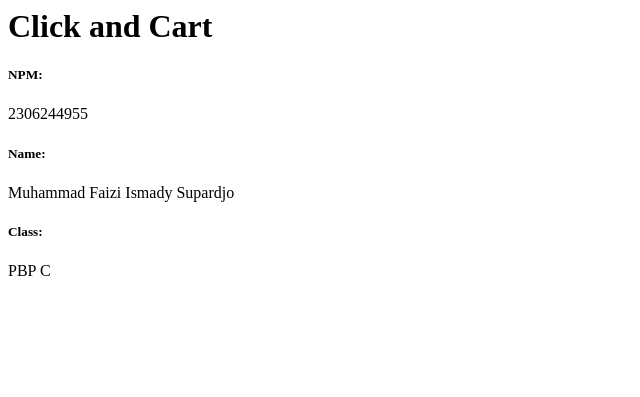
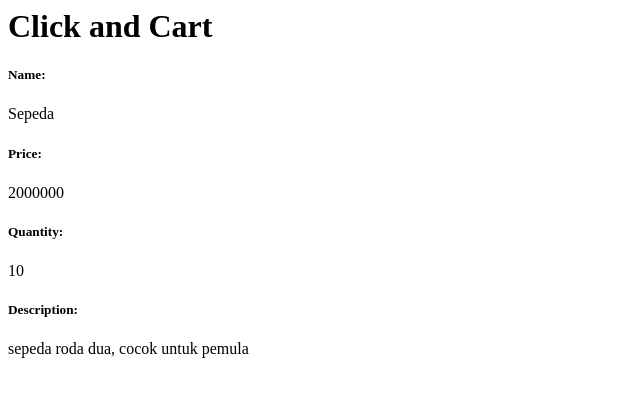
Before and after one commit to FaiziIsmady/click-and-cart, a Django app: page / in a window 1280 px wide. Shown: the top 397 px of the page, without its empty margins (0-640 px from the left). Run offline with Django 5.2, Linux system fonts and the light colour scheme.

Commit message:
Push file README.md, models.py, templates/main.html, views.py

```diff
--- a/main/templates/main.html
+++ b/main/templates/main.html
@@ -1,8 +1,10 @@
 <h1>Click and Cart</h1>
 
-<h5>NPM: </h5>
-<p>{{ npm }}<p>
 <h5>Name: </h5>
 <p>{{ name }}<p>
-<h5>Class: </h5>
-<p>{{ class }}<p>
+<h5>Price: </h5>
+<p>{{ price }}<p>
+<h5>Quantity: </h5>
+<p>{{ quantity }}<p>
+<h5>Description: </h5>
+<p>{{ description }}<p>
--- a/main/views.py
+++ b/main/views.py
@@ -3,9 +3,10 @@ from django.shortcuts import render
 # Create your views here.
 def show_main(request):
     context = {
-        'npm' : '2306244955',
-        'name': 'Muhammad Faizi Ismady Supardjo',
-        'class': 'PBP C'
+        'name': 'Sepeda',
+        'price' : '2000000',
+        'quantity' : '10',
+        'description': 'sepeda roda dua, cocok untuk pemula'
     }
 
     return render(request, "main.html", context)
```
Also changed, not shown: main/models.py (+5 -9 lines), README.md, main/migrations/0002_product_delete_moodentry.py (added), 1 other file.
